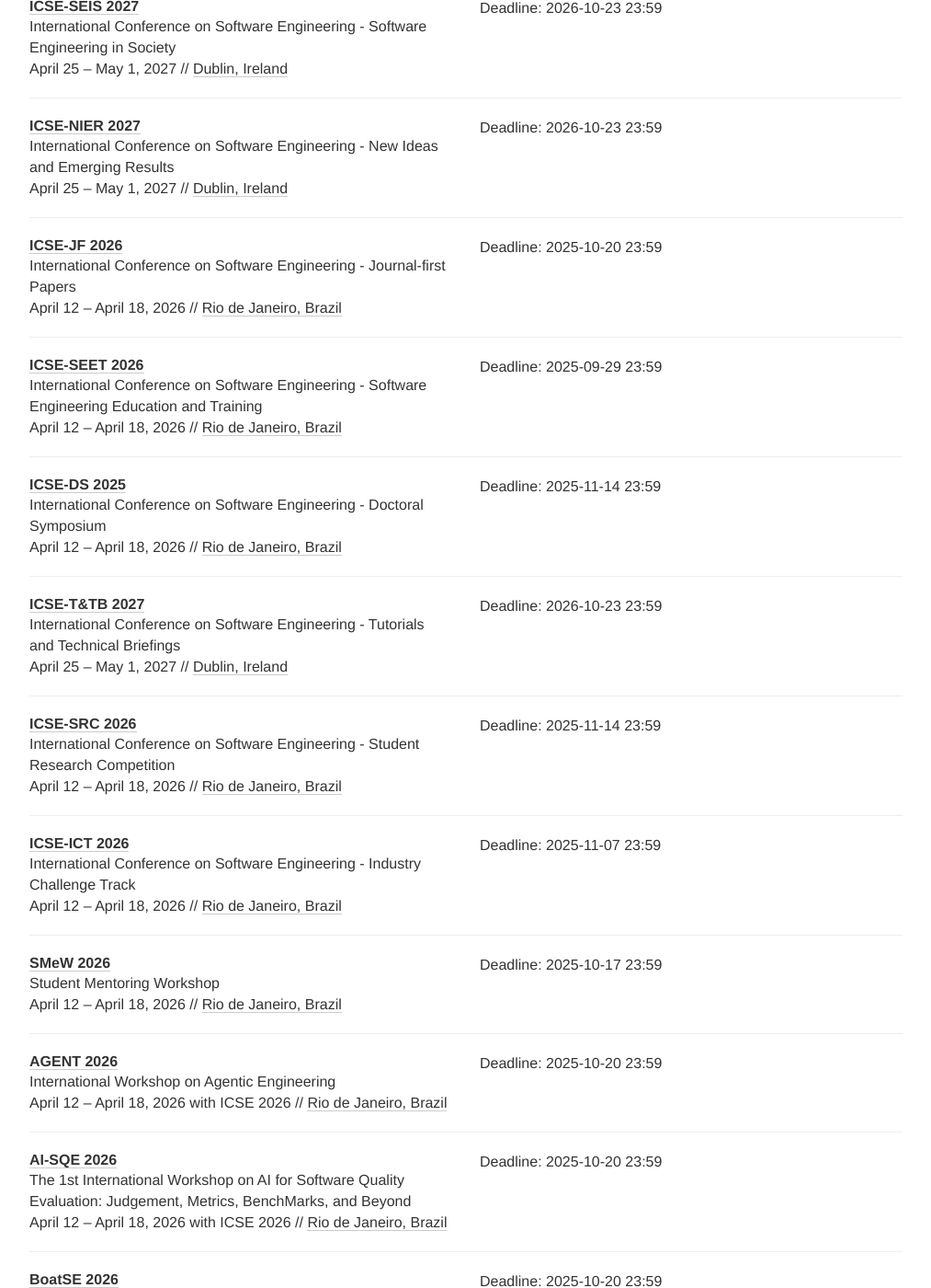
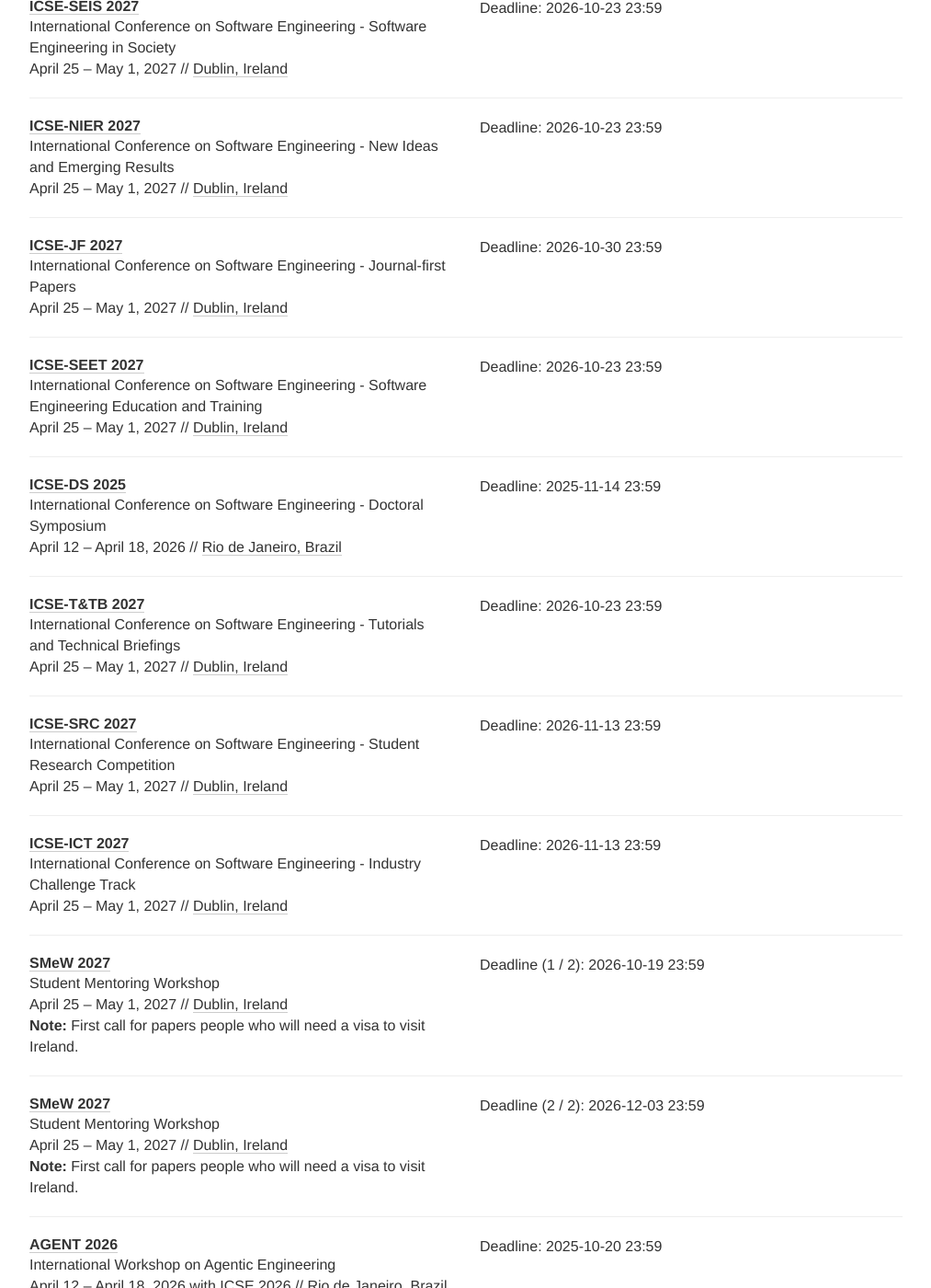
Before and after one commit to se-deadlines/se-deadlines.github.io, a Jekyll site: the page built from index.html, in a window 1280 px wide and 1400 px high, scrolled down 1133 px. Shown: the whole window at 92% size, without its empty margins (133-1146 px from the left). Built offline with Jekyll 4.4.1, drawn with Linux system fonts in a browser that asks for light colours; nearby versions of some CDN libraries; some of the changed text lies outside the part shown.

Commit message:
Update deadlines

```diff
--- a/_data/conferences.yml
+++ b/_data/conferences.yml
@@ -59,22 +59,22 @@
 
 - name: ICSE-JF
   description: International Conference on Software Engineering - Journal-first Papers
-  year: 2026
-  link: https://conf.researchr.org/track/icse-2026/icse-2026-journal-first-papers
-  deadline:
-  - "2025-10-20 23:59"
-  date: April 12 - April 18, 2026
-  place: Rio de Janeiro, Brazil
+  year: 2027
+  link: https://conf.researchr.org/track/icse-2027/icse-2027-journal-first-papers
+  deadline:
+  - "2026-10-30 23:59"
+  date: April 25 - May 1, 2027
+  place: Dublin, Ireland
   tags: [CO, JFT]
 
 - name: ICSE-SEET
   description: International Conference on Software Engineering - Software Engineering Education and Training
-  year: 2026
-  link: https://conf.researchr.org/track/icse-2026/icse-2026-software-engineering-education-and-training--seet-
-  deadline:
-  - "2025-09-29 23:59"
-  date: April 12 - April 18, 2026
-  place: Rio de Janeiro, Brazil
+  year: 2027
+  link: https://conf.researchr.org/track/icse-2027/icse-2027-software-engineering-education-and-training--seet-
+  deadline:
+  - "2026-10-23 23:59"
+  date: April 25 - May 1, 2027
+  place: Dublin, Ireland
   tags: [CO, EDT]
 
 - name: ICSE-DS
@@ -99,32 +99,34 @@
 
 - name: ICSE-SRC
   description: International Conference on Software Engineering - Student Research Competition
-  year: 2026
-  link: https://conf.researchr.org/track/icse-2026/icse-2026-SRC
-  deadline:
-  - "2025-11-14 23:59"
-  date: April 12 - April 18, 2026
-  place: Rio de Janeiro, Brazil
+  year: 2027
+  link: https://conf.researchr.org/track/icse-2027/icse-2027-src
+  deadline:
+  - "2026-11-13 23:59"
+  date: April 25 - May 1, 2027
+  place: Dublin, Ireland
   tags: [CO, SRC]
 
 - name: ICSE-ICT
   description: International Conference on Software Engineering - Industry Challenge Track
-  year: 2026
-  link: https://conf.researchr.org/track/icse-2026/icse-2026-industry-challenge-track
-  deadline:
-  - "2025-11-07 23:59"
-  date: April 12 - April 18, 2026
-  place: Rio de Janeiro, Brazil
+  year: 2027
+  link: https://conf.researchr.org/track/icse-2027/icse-2027-industry-challenge
+  deadline:
+  - "2026-11-13 23:59"
+  date: April 25 - May 1, 2027
+  place: Dublin, Ireland
   tags: [CO, CHT]
 
 - name: SMeW
   description: Student Mentoring Workshop
-  year: 2026
-  link: https://conf.researchr.org/track/icse-2026/icse-2026-smew---student-mentoring-workshop
-  deadline:
-  - "2025-10-17 23:59"
-  date: April 12 - April 18, 2026
-  place: Rio de Janeiro, Brazil
+  year: 2027
+  link: https://conf.researchr.org/track/icse-2027/icse-2027-student-mentoring-workshop--smew-
+  deadline:
+  - "2026-10-19 23:59"
+  - "2026-12-03 23:59"
+  date: April 25 - May 1, 2027
+  place: Dublin, Ireland
+  note: First call for papers people who will need a visa to visit Ireland.
   tags: [WO]
 
 - name: AGENT
@@ -491,13 +493,12 @@
 # ESEC/FSE
 - name: FSE
   description: International Conference on the Foundations of Software Engineering - Research Papers
-  year: 2026
-  link: https://conf.researchr.org/track/fse-2026/fse-2026-research-papers
-  deadline:
-  - "2025-09-11 23:59"
-  date: July 5 - 9, 2026
-  place: Montreal, Canada
-  note: Mandatory abstract deadline on September 4 2024.
+  year: 2027
+  link: https://conf.researchr.org/track/fse-2027/fse-2027-papers
+  deadline:
+  - "2026-10-02 23:59"
+  date: July 12 - 16, 2027
+  place: Shenzhen, China
   tags: [CO,RPT]
 
 - name: FSE-IP
@@ -752,15 +753,6 @@
   deadline:
   - "2026-03-15 23:59"
   - "2026-05-15 23:59"
-  date: July 6-7, co-hosted with FSE 2026
-  place: Montreal, Canada
-  tags: [CO, LBT]
-
-- name: AIware-IDT
-  description: International Conference on AIware - Industry Demo Track
-  year: 2026
-  link: https://conf.researchr.org/track/aiware-2026/aiware-2026-industry-demo-track
-  deadline: ["TBA"]
   date: July 6-7, co-hosted with FSE 2026
   place: Montreal, Canada
   tags: [CO, LBT]
@@ -855,14 +847,14 @@
 
 #SCORED
 - name: SCORED
-  description: Workshop on Software Supply Chain Offensive Research and Ecosystem Defenses
-  year: 2025
+  description: Conference on Software Supply Chain Offensive Research and Ecosystem Defenses
+  year: 2026
   link: https://scored.dev/
   deadline:
-  - "2025-07-14 23:59"
-  date: October 17, 2025 with ACM CCS 2025
-  place: Taipei, Taiwan
-  tags: [WO, RPT, IPT]
+  - "2026-07-12 23:59"
+  date: October 6, 2026 with OpenSSF Community Day 2026
+  place: Prague, Czechia
+  tags: [CO, RPT, IPT]
 
 # ICSMEs
 - name: ICSME
@@ -1029,13 +1021,13 @@
 #SANER
 - name: SANER
   description: International Conference on Software Analysis, Evolution and Reengineering - Research Track
-  year: 2026
-  link: https://conf.researchr.org/track/saner-2026/saner-2026-papers
-  deadline:
-  - "2025-10-16 23:59"
-  date: March 17 - 20, 2026
-  place: Limassol, Cyprus
-  note: Mandatory abstract deadline on October 9 2025.
+  year: 2027
+  link: https://conf.researchr.org/track/saner-2027/saner-2027-papers
+  deadline:
+  - "2025-09-25 23:59"
+  date: March 9 - 12, 2027
+  place: Richmond, Virginia
+  note: Mandatory abstract deadline on September 21 2026.
   tags: [CO, RPT]
 
 - name: SANER-IT
@@ -1498,12 +1490,12 @@
 
 - name: ASE-SRC
   description: International Conference on Automated Software Engineering (ASE) - Student Research Competition
-  year: 2025
-  link: https://conf.researchr.org/track/ase-2025/ase-2025-student-research-competition
-  deadline:
-  - "2025-07-12 23:59"
-  date: November 16 - November 20, 2025
-  place: Seoul, South Korea
+  year: 2026
+  link: https://conf.researchr.org/track/ase-2026/ase-2026-student-research-competition
+  deadline:
+  - "2026-07-23 23:59"
+  date: October 12 - October 16, 2026
+  place: Munich, Germany
   tags: [CO, SRC]
 
 
```
